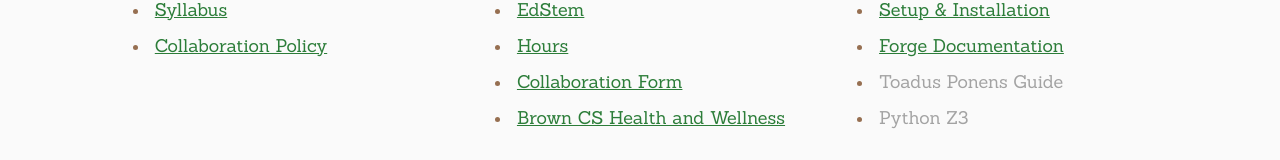
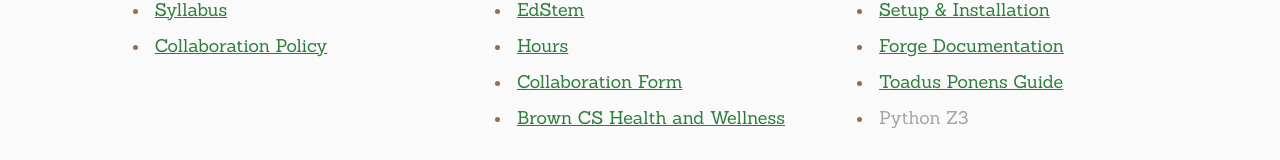
Before and after one commit to csci1710/2025, a React (Create React App) app in the folder my-app/: page / in a window 1280 px wide. Shown: the part 4115-4275 px from the top of the page. Built offline with nearby package versions, Linux system fonts and the light colour scheme; a web font is replaced by a local one.

Commit message:
Linking toadus guide

```diff
--- a/my-app/src/SITE_DATA.ts
+++ b/my-app/src/SITE_DATA.ts
@@ -593,8 +593,7 @@
   },
   {
     name: "Toadus Ponens Guide",
-    href: "", // Greyed out for now
-    // href: "https://docs.google.com/document/d/1zdv6uF7jdC8CR-d73AojsH68jaLmNG3MwlcZ9R2lWpc/edit?usp=sharing",
+    href: "https://docs.google.com/document/d/1zdv6uF7jdC8CR-d73AojsH68jaLmNG3MwlcZ9R2lWpc/edit?usp=sharing",
   },
   {
     // Goes live later in semester
```
